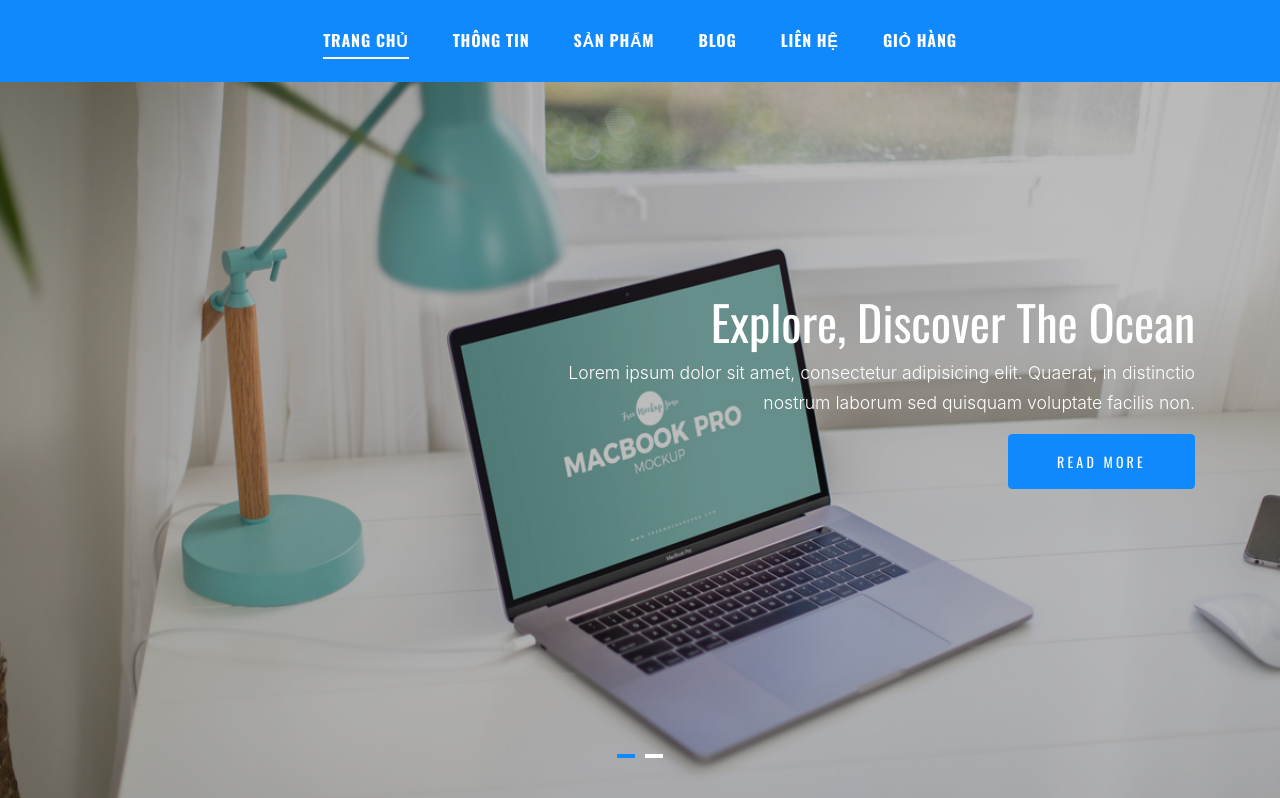
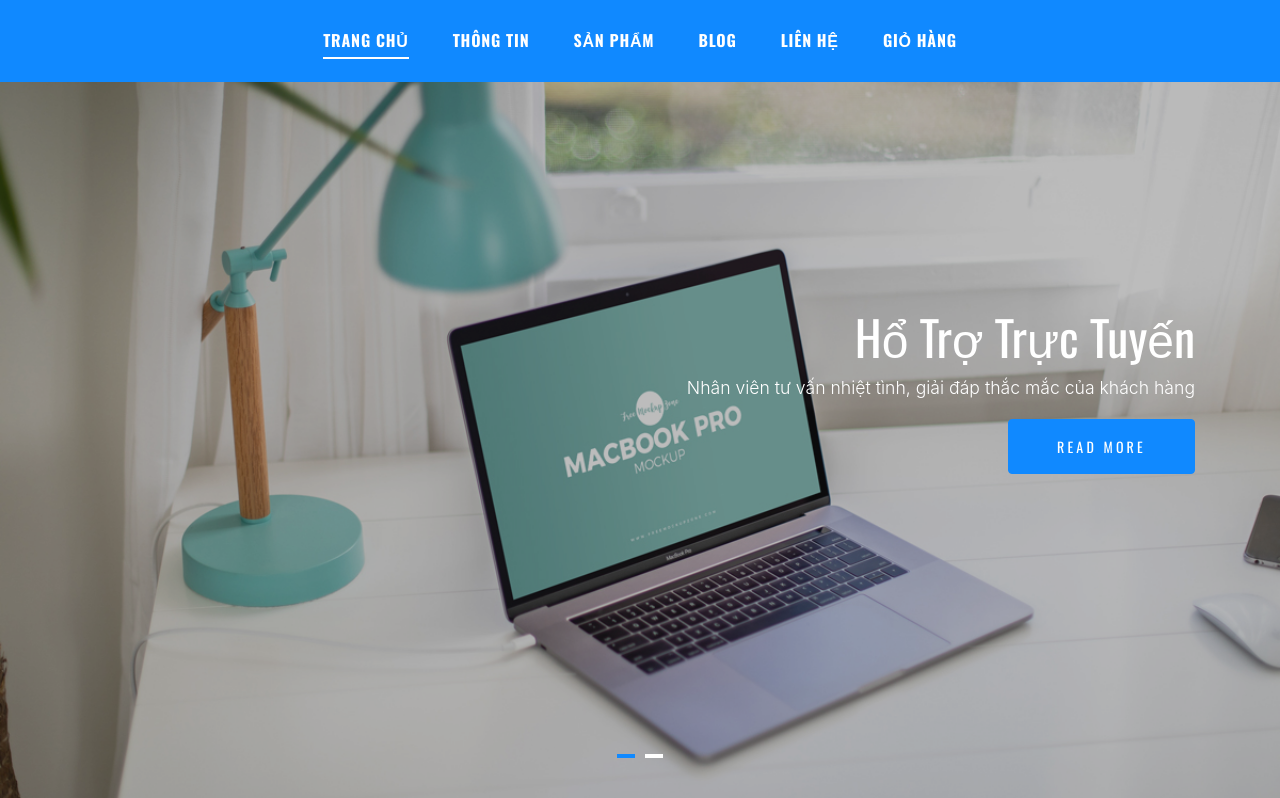
Before and after one commit to lapvtps102242/ldt-shop, a PHP site: page / in a window 1280 px wide. Shown: the part 156-954 px from the top of the page. Run offline with PHP 8.4, Linux system fonts and the light colour scheme; data that the repository does not hold is empty; some web fonts are replaced.

Commit message:
Update home.php

```diff
--- a/view/home.php
+++ b/view/home.php
@@ -5,8 +5,8 @@
         <div class="container">
           <div class="row align-items-center">
             <div class="col-lg-7 ml-auto text-right" data-aos="fade-up">
-              <h1>Explore, Discover The Ocean</h1>
-              <p>Lorem ipsum dolor sit amet, consectetur adipisicing elit. Quaerat, in distinctio nostrum laborum sed quisquam voluptate facilis non.</p>
+              <h1>Hổ Trợ Trực Tuyến</h1>
+              <p>Nhân viên tư vấn nhiệt tình, giải đáp thắc mắc của khách hàng</p>
               <p><a href="#" class="btn btn-primary py-3 px-5">Read More</a></p>
             </div>
           </div>
@@ -17,8 +17,8 @@
         <div class="container">
           <div class="row align-items-center">
             <div class="col-lg-7 mx-auto text-center" data-aos="fade-up">
-              <h1>Enjoy The Ocean With Your Family</h1>
-              <p>Lorem ipsum dolor sit amet, consectetur adipisicing elit. Quaerat, in distinctio nostrum laborum sed quisquam voluptate facilis non.</p>
+              <h1>Chọn Laptop Cho Bản Thân</h1>
+              <p>Shop cung cấp các loại laptop phù hợp cho học tập, làm việc và vui chơi giải trí</p>
               <p><a href="#" class="btn btn-primary py-3 px-5">Read More</a></p>
             </div>
           </div>
```
